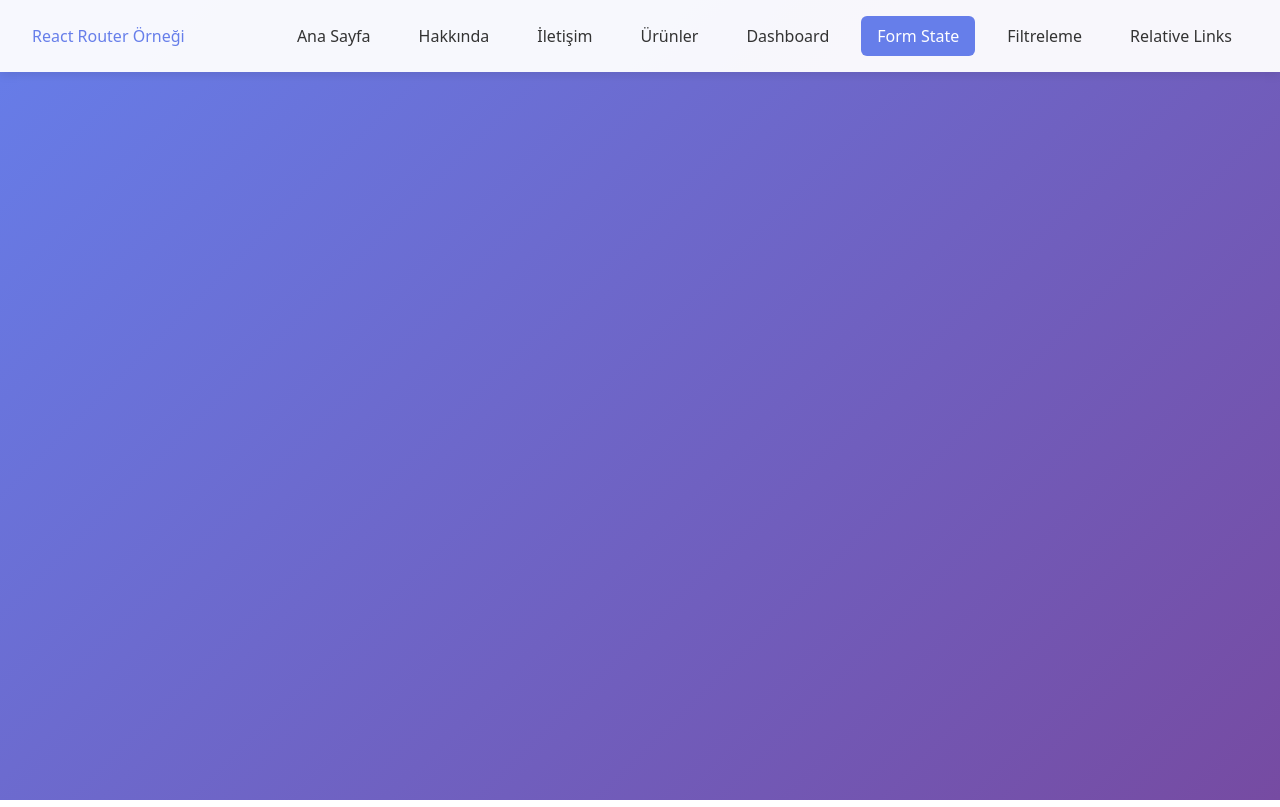
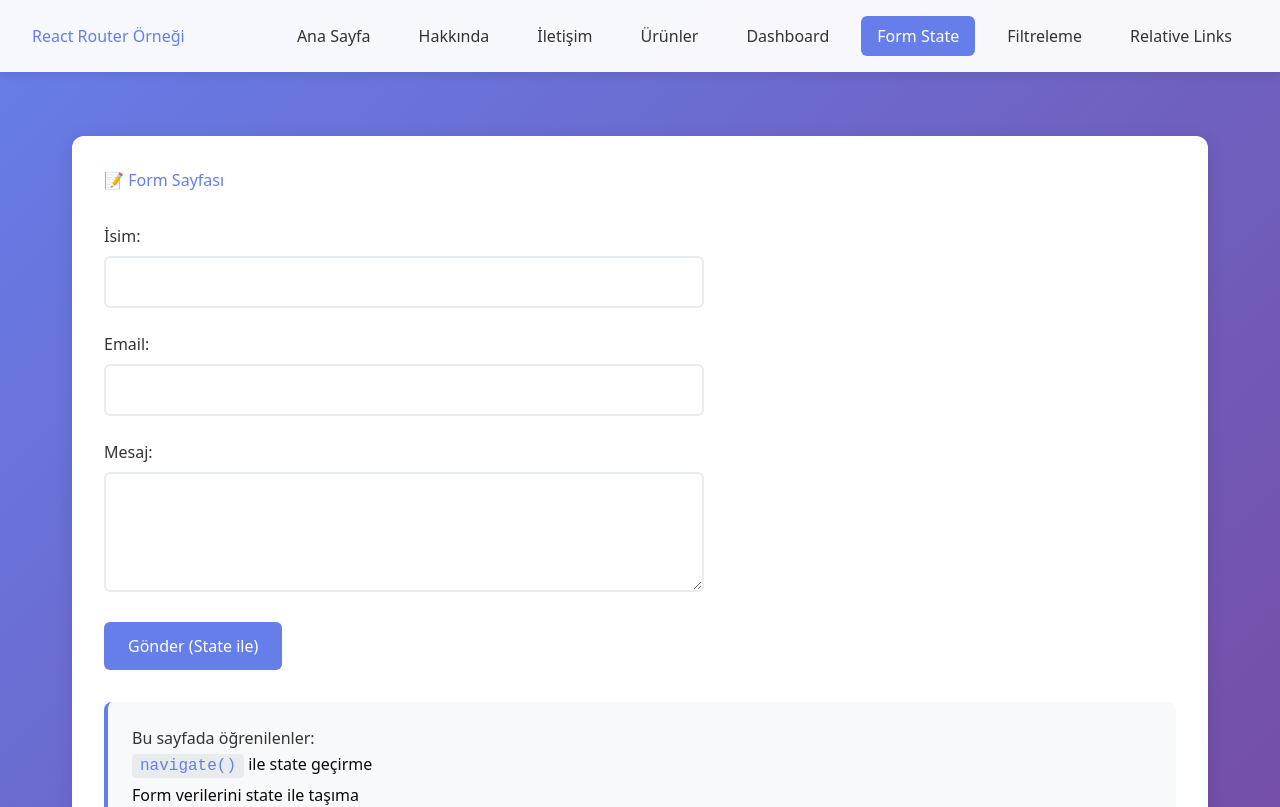
Before and after one commit to Sayzera/react-2-emre-bey-ts, a React (Vite) app: page /form in a window 1280 px wide. Shown: the top 807 px of the page. Built offline with nearby package versions, Linux system fonts and the light colour scheme.

Commit message:
feat: Add dashboard and form routing with protected access
- Introduced ProtectedRoute component for secure dashboard access.
- Added routes for FormState and FormSuccess pages.
- Enhanced routing structure in ReactRouterMain to include new components.

```diff
--- a/src/views/react-router/index.tsx
+++ b/src/views/react-router/index.tsx
@@ -10,6 +10,10 @@ import type { JSX } from "react";
 import ProductsIndexPage from "./pages/products/products-index-page";
 import Layout from "./layout";
 import ProductDetailPage from "./pages/products/product-detail-page";
+import ProtectedRoute from "./pages/dashboard/protected-route";
+import Dashboard from "./pages/dashboard";
+import FormState from "./pages/form-state";
+import FormSuccess from "./pages/form-state/form-success";
 
 interface PathListProps {
   path: string;
@@ -131,12 +135,24 @@ const ReactRouterMain = () => {
               <Route path={"/about"} element={<HomePage />} />
 
               <Route path={"/urunler"} element={<ProductsPage />}>
-              <Route index element={<ProductsIndexPage />} />
-              <Route path=":productId" element={<ProductDetailPage />}/>
-
+                <Route index element={<ProductsIndexPage />} />
+                <Route path=":productId" element={<ProductDetailPage />}/>
               </Route>
               <Route path={"/user/:id"} element={<UserPage />} />
               <Route path={"/iletisim"} element={<Contact />} />
+
+              <Route path={"/form"} element={<FormState />} />
+              <Route path={"/form-success"} element={<FormSuccess />} />
+
+              {/* Protected Route */}
+              <Route
+                path="/dashboard"
+                element={
+                  <ProtectedRoute>
+                      <Dashboard />
+                  </ProtectedRoute>
+                }
+              />
 
            {/* </Route> */}
           </Routes>
--- /dev/null
+++ b/src/views/react-router/pages/dashboard/index.tsx
@@ -0,0 +1,37 @@
+import {Link,Outlet} from 'react-router-dom'
+
+function Dashboard() {
+  return (
+    <div className="page-container">
+      <h1>📊 Dashboard</h1>
+      <p className="success-message">
+        ✅ Bu sayfa korumalıdır. Giriş yapmadan erişemezsiniz!
+      </p>
+
+      <div className="dashboard-nav">
+        <Link to="/dashboard/profile" className="btn btn-link">
+          Profil
+        </Link>
+        <Link to="/dashboard/settings" className="btn btn-link">
+          Ayarlar
+        </Link>
+      </div>
+
+      {/* Nested protected routes */}
+      <div className="nested-route-container">
+        <Outlet />
+      </div>
+
+      <div className="info-box">
+        <h3>Bu sayfada öğrenilenler:</h3>
+        <ul>
+          <li>Protected route (korumalı sayfa) kavramı</li>
+          <li>Authentication kontrolü</li>
+          <li>Nested protected routes</li>
+        </ul>
+      </div>
+    </div>
+  )
+}
+
+export default Dashboard
--- /dev/null
+++ b/src/views/react-router/pages/dashboard/protected-route.tsx
@@ -0,0 +1,44 @@
+
+import React, { useEffect, useState } from 'react'
+import {Navigate} from 'react-router-dom'
+
+type Props = {
+    children: React.ReactNode
+}
+
+
+function ProtectedRoute({children}: Props) {
+    // Kullanıcı Tipi
+    const [userType, setUserType] = useState('user');
+    const [isAuthenticated, setIsAuthenticated] = useState(true);
+
+
+
+    if(!isAuthenticated) {
+        return (
+            <Navigate to="/" replace />
+        )
+    }
+
+    if(userType !== 'admin') {
+        // return (
+        //     <Navigate to="/" replace />
+        // )
+
+        return (
+            <div>
+                Yetkisiz Erişim!
+            </div>
+        )
+    }
+
+
+
+    return (
+    <div>
+        {children}
+    </div>
+  )
+}
+
+export default ProtectedRoute
--- /dev/null
+++ b/src/views/react-router/pages/form-state/form-success.tsx
@@ -0,0 +1,85 @@
+import React from "react";
+import {useLocation, useNavigate} from 'react-router-dom'
+
+function FormSuccess() {
+    const location = useLocation();
+    const navigate = useNavigate()
+
+    const state = location.state as {
+        formData?: {
+            name: string;
+            email:string;
+            message:string
+        }
+        submittedAt?:string
+    }
+
+
+
+    if(!state?.formData) {
+        return (
+            <div className="page-container">
+            <h2>⚠️ Veri Bulunamadı</h2>
+            <p>State ile gelmediğiniz için veri gösterilemiyor.</p>
+            <p className="hint">
+              Bu sayfaya doğrudan URL ile geldiğinizde state olmayacaktır.
+              Form sayfasından göndererek gelmelisiniz.
+            </p>
+            <button onClick={() => navigate('/form')} className="btn btn-primary">
+              Form'a Dön
+            </button>
+          </div>
+        )
+    }
+
+
+  return (
+    <div className="page-container">
+      <h1>Form Başarıyla Gönderildi</h1>
+      <div className="success-message">
+        <h3>Gönderilen Bilgiler:</h3>
+        <p>
+          <strong>İsim: {state.formData?.name}</strong>
+        </p>
+        <p>
+          <strong>Email: {state.formData?.email}</strong>{" "}
+        </p>
+        <p>
+          <strong>Mesaj: {state.formData?.message}</strong>{" "}
+        </p>
+        <p>
+          <strong>Gönderilme Zamanı: {state.submittedAt}</strong>{" "}
+        </p>
+        <p className="hint">Bu veriler location.state ile alındı!</p>
+      </div>
+
+      <div className="info-box">
+        <h3>Bu sayfada öğrenilenler:</h3>
+        <ul>
+          <li>
+            <code>location.state</code> ile veri okuma
+          </li>
+          <li>State'ten gelen veriyi kullanma</li>
+          <li>Browser refresh durumunda state kaybı</li>
+          <li>State kontrolü ve fallback UI</li>
+        </ul>
+      </div>
+
+      <div className="button-group">
+        {/* <button onClick={() => navigate('/form')} className="btn btn-primary">
+            Yeni Form Gönder
+        </button> */}
+
+        <button onClick={() => navigate('/form')} className="btn btn-primary">
+            Yeni Form Gönder
+        </button>
+
+        <button onClick={() => navigate(-1)} className="btn btn-secondary">
+            Geri Git
+        </button>
+      </div>
+    </div>
+  );
+}
+
+export default FormSuccess;
--- /dev/null
+++ b/src/views/react-router/pages/form-state/index.tsx
@@ -0,0 +1,93 @@
+import React, { useState } from "react";
+import { useNavigate } from "react-router-dom";
+
+function FormState() {
+  const navigate = useNavigate();
+  const [formData, setFormData] = useState({
+    name: "",
+    email: "",
+    message: "",
+  });
+
+  const handleSubmit = (e:React.FormEvent) => {
+    e.preventDefault();
+
+    navigate('/form-success', {
+        state: {
+            formData,
+            submittedAt: new Date().toISOString()
+        }
+    })
+
+
+  }
+  return (
+    <div className="page-container">
+      <h1>📝 Form Sayfası</h1>
+
+      <form onSubmit={handleSubmit} className="form-container">
+        <div className="form-group">
+          <label>İsim:</label>
+          <input
+            type="text"
+            required
+            className="form-input"
+            onChange={(e) =>
+              setFormData({
+                ...formData,
+                name: e.target.value,
+              })
+            }
+          />
+        </div>
+
+        <div className="form-group">
+          <label>Email:</label>
+          <input
+            type="email"
+            required
+            className="form-input"
+            onChange={(e) =>
+              setFormData({
+                ...formData,
+                email: e.target.value,
+              })
+            }
+          />
+        </div>
+
+        <div className="form-group">
+          <label>Mesaj:</label>
+          <textarea
+            required
+            className="form-textarea"
+            onChange={(e) =>
+              setFormData({
+                ...formData,
+                message: e.target.value,
+              })
+            }
+          />
+        </div>
+
+        <button type="submit" className="btn btn-primary">
+          Gönder (State ile)
+        </button>
+      </form>
+
+      <div className="info-box">
+        <h3>Bu sayfada öğrenilenler:</h3>
+        <ul>
+          <li>
+            <code>navigate()</code> ile state geçirme
+          </li>
+          <li>Form verilerini state ile taşıma</li>
+          <li>Sayfalar arası veri aktarımı</li>
+          <li>State objesi ile kompleks veri geçirme</li>
+        </ul>
+      </div>
+    </div>
+  );
+}
+
+export default FormState;
```
